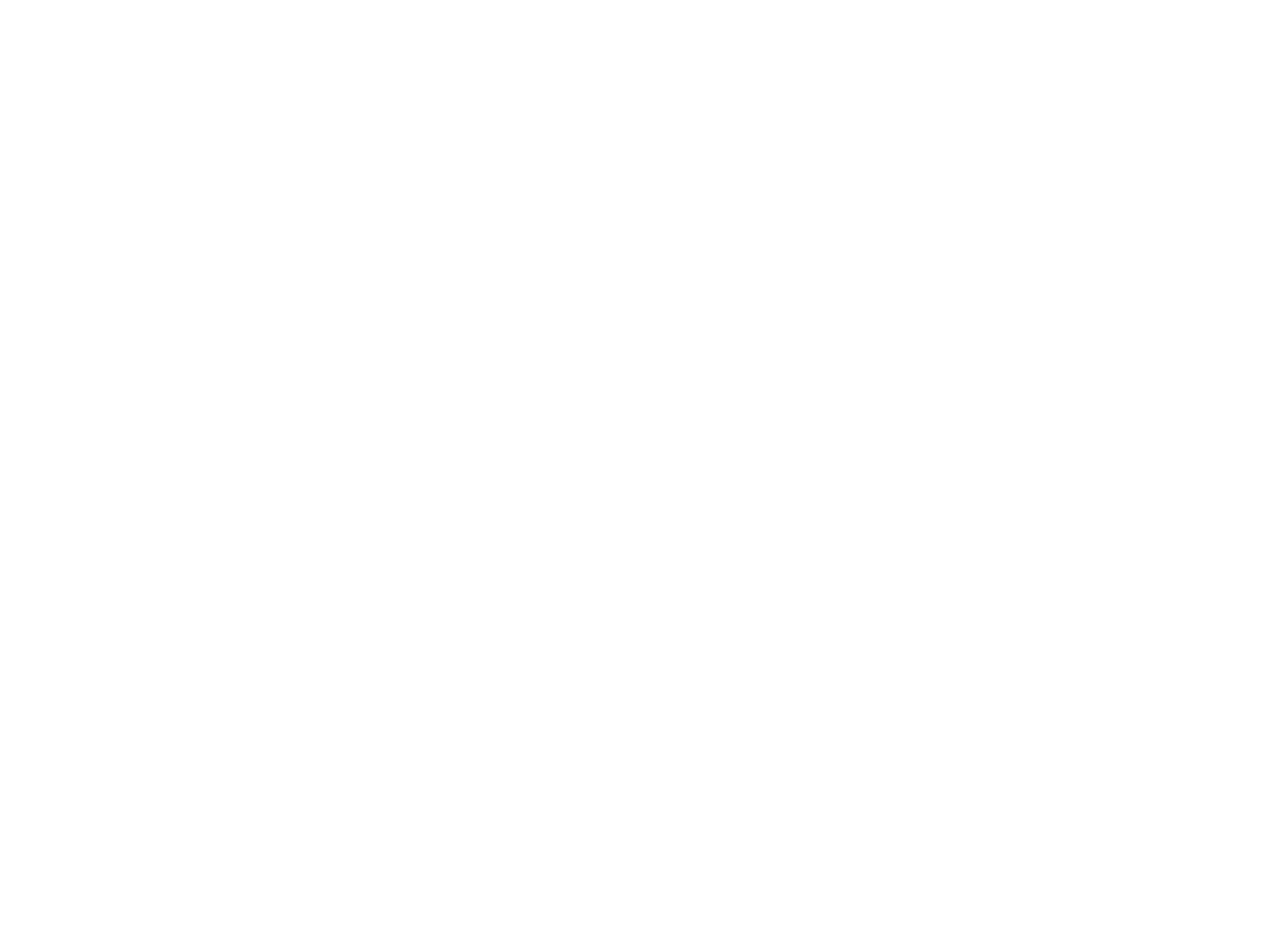
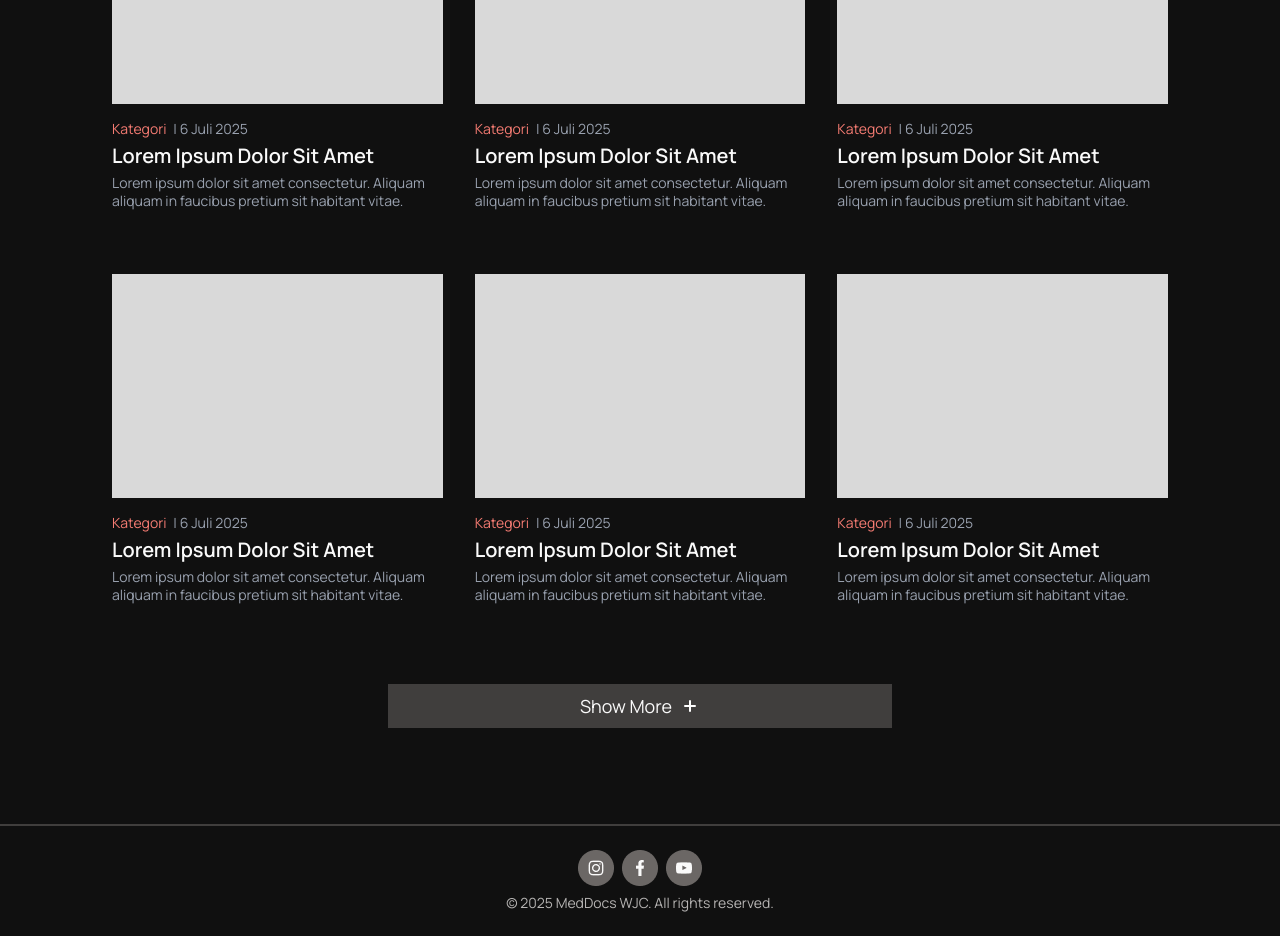
Before and after one commit to pablonification/project-wjc, a Next.js app: page /berita in a window 1280 px wide. Before the commit this address had no page. Shown: the part 480-1416 px from the top of the page. Before the commit the page ends 800 px from the top, so only its background shows below. Built offline with nearby package versions, Linux system fonts and the light colour scheme.

Commit message:
feat: dokumentasi and news frontend implemented

```diff
--- /dev/null
+++ b/app/berita/page.jsx
@@ -0,0 +1,81 @@
+"use client";
+import { Navbar, Footer } from "../components";
+import Image from "next/image";
+import Link from "next/link";
+
+const NewsCard = ({ category, date, title, description }) => {
+  return (
+    <div className="flex flex-col font-manrope">
+      {/* Image placeholder */}
+      <div className="w-full h-56 bg-[#D9D9D9]" />
+
+      {/* Content */}
+      <div className="mt-4">
+        <p className="text-b2 text-gray-400 mb-1">
+          <span className="text-red-400 mr-1">{category}</span> | {date}
+        </p>
+        <h3 className="text-sh1 text-white font-semibold mb-1">{title}</h3>
+        <p className="text-b2 text-gray-400 line-clamp-2">{description}</p>
+      </div>
+    </div>
+  );
+};
+
+export default function Berita() {
+  const news = Array.from({ length: 6 }).map((_, idx) => ({
+    category: "Kategori",
+    date: "6 Juli 2025",
+    title: "Lorem Ipsum Dolor Sit Amet",
+    description:
+      "Lorem ipsum dolor sit amet consectetur. Aliquam aliquam in faucibus pretium sit habitant vitae.",
+  }));
+
+  return (
+    <div className="bg-[#181818] min-h-screen flex flex-col font-manrope">
+      <Navbar />
+
+      {/* Hero Section */}
+      <section className="bg-[#1F1F1F]">
+        <div className="container mx-auto px-4 sm:px-6 lg:px-28 py-24">
+          <h1 className="text-display font-manrope font-bold text-white translate-y-16">
+            Berita
+          </h1>
+        </div>
+      </section>
+
+      {/* Main Content */}
+      <section className="bg-black flex-grow">
+        <div className="container mx-auto px-4 sm:px-6 lg:px-28 mt-3 py-24">
+          <div className="grid grid-cols-1 md:grid-cols-2 lg:grid-cols-3 gap-x-8 gap-y-16 font-manrope">
+            {news.map((item, index) => (
+              <NewsCard key={index} {...item} />
+            ))}
+          </div>
+
+          <div className="text-center mt-20 flex justify-center">
+            <Link href="/berita">
+              <button className="py-2 px-48 bg-[#403E3D] flex items-center gap-2 cursor-pointer font-manrope">
+                <p className="text-white font-manrope text-lg">Show More</p>
+                <svg
+                  xmlns="http://www.w3.org/2000/svg"
+                  width={20}
+                  height={20}
+                  fill="none"
+                  viewBox="0 0 20 20"
+                >
+                  <path
+                    d="M10 5v10M5 10h10"
+                    stroke="#fff"
+                    strokeWidth="2"
+                    strokeLinecap="round"
+                  />
+                </svg>
+              </button>
+            </Link>
+          </div>
+        </div>
+      </section>
+      <Footer />
+    </div>
+  );
+}
--- /dev/null
+++ b/app/dokumentasi/page.jsx
@@ -0,0 +1,86 @@
+import { Navbar, Footer } from "../components";
+import Image from "next/image";
+import Link from "next/link";
+
+const DocLink = ({ href, children }) => (
+  <Link
+    href={href}
+    className="flex items-center justify-between py-4 text-h2 text-white group font-manrope"
+  >
+    <span className="group-hover:text-gray-300 transition-colors font-manrope">
+      {children}
+    </span>
+    <Image
+      src="/assets/image/ArrowOutward.png"
+      alt="arrow"
+      width={28}
+      height={28}
+      className="transition-transform group-hover:translate-x-1 group-hover:-translate-y-1"
+    />
+  </Link>
+);
+
+const docData = [
+  {
+    year: "2025",
+    links: [
+      "Lorem Ipsum Dolor Sit Amet",
+      "Consectetur Adipiscing Elit",
+      "Sed Do Eiusmod Tempor Incididunt",
+      "Ut Labore Et Dolore Magna Aliqua",
+      "Consectetur Adipiscing Elit",
+      "Sed Do Eiusmod Tempor Incididunt",
+      "Ut Labore Et Dolore Magna Aliqua",
+      "Quis Odfficiis Consequat Duis Aute",
+    ],
+  },
+  {
+    year: "2024",
+    links: [
+      "Lorem ipsum dolor sit amet",
+      "Consectetur adipiscing elit",
+      "Sed do eiusmod tempor incididunt",
+      "Ut labore et dolore magna aliqua",
+      "Ut enim ad minim veniam",
+      "Quis nostrud exercitation ullamco laboris",
+      "Nisi ut aliquip ex ea commodo consequat",
+      "Duis aute irure dolor in reprehenderit",
+    ],
+  },
+];
+
+export default function Dokumentasi() {
+  return (
+    <div className="bg-[#181818] min-h-screen flex flex-col font-manrope">
+      <Navbar />
+
+      <section className="bg-[#1F1F1F]">
+        <div className="container mx-auto px-4 sm:px-6 lg:px-28 py-24">
+          <h1 className="text-display font-manrope font-bold text-white translate-y-16">
+            Dokumentasi
+          </h1>
+        </div>
+      </section>
+
+      <section className="bg-black flex-grow">
+        <div className="container mx-auto px-4 sm:px-6 lg:px-28 py-24">
+          {docData.map((section, sectionIndex) => (
+            <div key={section.year} className={sectionIndex > 0 ? "mt-16" : ""}>
+              <h2 className="text-h1 font-semibold text-gray-400 mb-6 font-manrope">
+                {section.year}
+              </h2>
+              <div className="grid grid-cols-1 md:grid-cols-2 gap-x-24">
+                {section.links.map((link) => (
+                  <DocLink key={link} href="#">
+                    {link}
+                  </DocLink>
+                ))}
+              </div>
+            </div>
+          ))}
+        </div>
+      </section>
+      <Footer />
+    </div>
+  );
+}
--- a/app/kegiatan/page.jsx
+++ b/app/kegiatan/page.jsx
@@ -1,7 +1,8 @@
-"use client"
+"use client";
 import { Navbar, Footer, Button } from "../components";
 import { useState } from "react";
 import Image from "next/image";
+import Link from "next/link";
 
 const CalendarIcon = (props) => (
   <svg
@@ -27,7 +28,7 @@
 const KegiatanCard = ({ title, description, date, location, status }) => {
   const statusStyles = {
     "Sedang Berlangsung": "bg-[#F5CB58] text-black",
-    "Selesai": "bg-[#97D077] text-black",
+    Selesai: "bg-[#97D077] text-black",
   };
 
   return (
@@ -37,19 +38,21 @@
         <div>
           {status && (
             <div className="mb-4">
-              <span
-                className={`inline-block px-3 py-1 text-sm font-semibold ${statusStyles[status]}`}
-              >
-                {status}
-              </span>
+              {status !== "Mendatang" && (
+                <span
+                  className={`inline-block px-3 py-1 text-sm font-semibold ${statusStyles[status]}`}
+                >
+                  {status}
+                </span>
+              )}
             </div>
           )}
-          <h3 className="text-3xl font-bold text-white mb-4">{title}</h3>
-          <p className="text-gray-400 leading-relaxed">{description}</p>
+          <h3 className="text-h1 font-bold text-white mb-4">{title}</h3>
+          <p className="text-gray-400 leading-relaxed text-b1">{description}</p>
         </div>
 
         <div className="mt-auto pt-6 flex justify-between items-end">
-          <div className="flex items-center text-gray-400 text-sm">
+          <div className="flex items-center text-gray-400 text-b2">
             <span className="flex items-center mr-6">
               <CalendarIcon className="mr-2" />
               {date}
@@ -68,7 +71,7 @@
 
           <a
             href="#"
-            className="text-white font-semibold flex items-center group text-lg"
+            className="text-white font-semibold flex items-center group text-sh1"
           >
             Daftar Sekarang
             <Image
@@ -137,7 +140,7 @@
       {/* Hero Section */}
       <section className="bg-[#1F1F1F]">
         <div className="container mx-auto px-4 sm:px-6 lg:px-28 py-24">
-          <h1 className="text-5xl lg:text-6xl font-manrope font-bold text-white translate-y-16">
+          <h1 className="text-display font-manrope font-bold text-white translate-y-16">
             Kegiatan
           </h1>
         </div>
@@ -152,7 +155,7 @@
                 <button
                   key={tab}
                   onClick={() => setActiveTab(tab)}
-                  className={`pb-2 cursor-pointer text-lg font-manrope transition-colors ${
+                  className={`pb-2 cursor-pointer text-sh1 font-manrope transition-colors ${
                     activeTab === tab
                       ? "font-semibold text-white border-b-2 border-white"
                       : "text-gray-400 hover:text-white"
@@ -170,8 +173,26 @@
             ))}
           </div>
 
-          <div className="text-center mt-12 font-manrope">
-            <Button label="Show More" href="/kegiatan" />
+          <div className="text-center mt-12 flex justify-center">
+            <Link href="/kegiatan">
+              <button className="py-2 px-48 bg-[#403E3D] flex items-center gap-2 cursor-pointer font-manrope">
+                <p className="text-white font-manrope text-lg">Show More</p>
+                <svg
+                  xmlns="http://www.w3.org/2000/svg"
+                  width={20}
+                  height={20}
+                  fill="none"
+                  viewBox="0 0 20 20"
+                >
+                  <path
+                    d="M10 5v10M5 10h10"
+                    stroke="#fff"
+                    strokeWidth="2"
+                    strokeLinecap="round"
+                  />
+                </svg>
+              </button>
+            </Link>
           </div>
         </div>
       </section>
```
